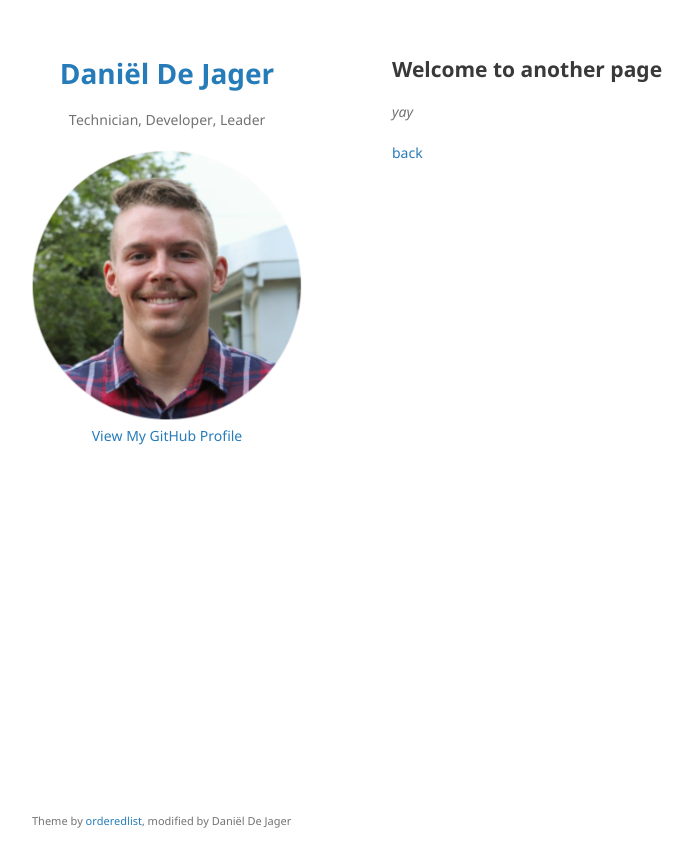
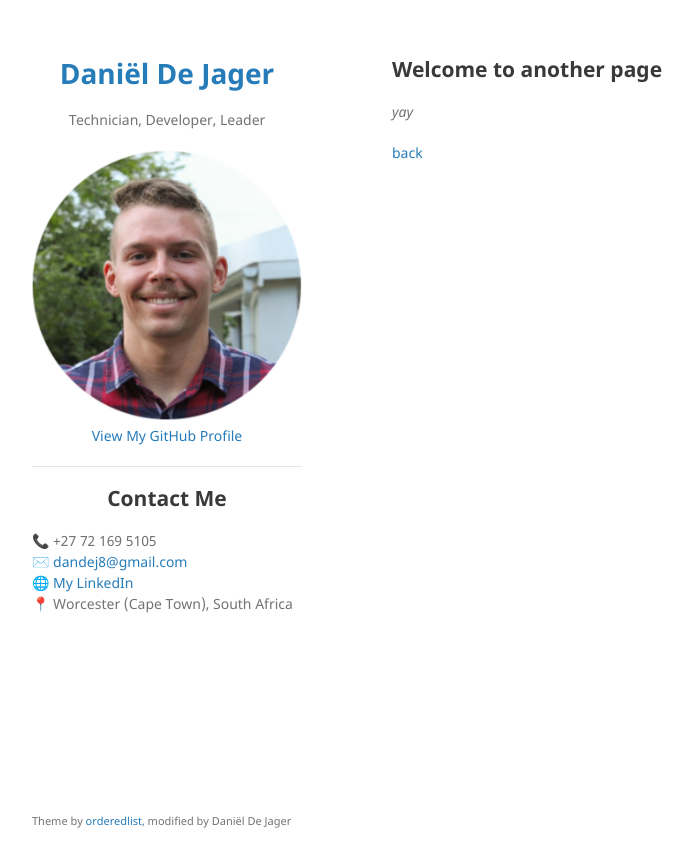
Before and after one commit to TenHunt/tenhunt.github.io, a Jekyll site: the page built from another-page.md, in a window 1280 px wide. Shown: the top 867 px of the page, without its empty margins (178-871 px from the left). Built offline with Jekyll 4.4.1, drawn with Linux system fonts in a browser that asks for light colours; our own code applies the rules of GitHub Pages for plain Markdown files.

Commit message:
Added content to left-panel and formatting main panel

```diff
--- a/_layouts/default.html
+++ b/_layouts/default.html
@@ -38,6 +38,15 @@
           <li><a href="{{ site.github.repository_url }}">View On <strong>GitHub</strong></a></li>
         </ul>
         {% endif %}
+
+		<hr>
+		<h2 style="text-align: center;">Contact Me</h2>
+		<p>
+		📞 +27 72 169 5105<br>
+		✉️ <a href="mailto:dandej8@gmail.com">dandej8@gmail.com</a><br>
+		🌐 <a href="https://www.linkedin.com/in/dani%C3%ABl-de-jager/" target="_blank">My LinkedIn</a><br>
+		📍 Worcester (Cape Town), South Africa
+		</p>
       </header>
       <section>
 
```
Also changed, not shown: index.md (+2 -0 lines).
